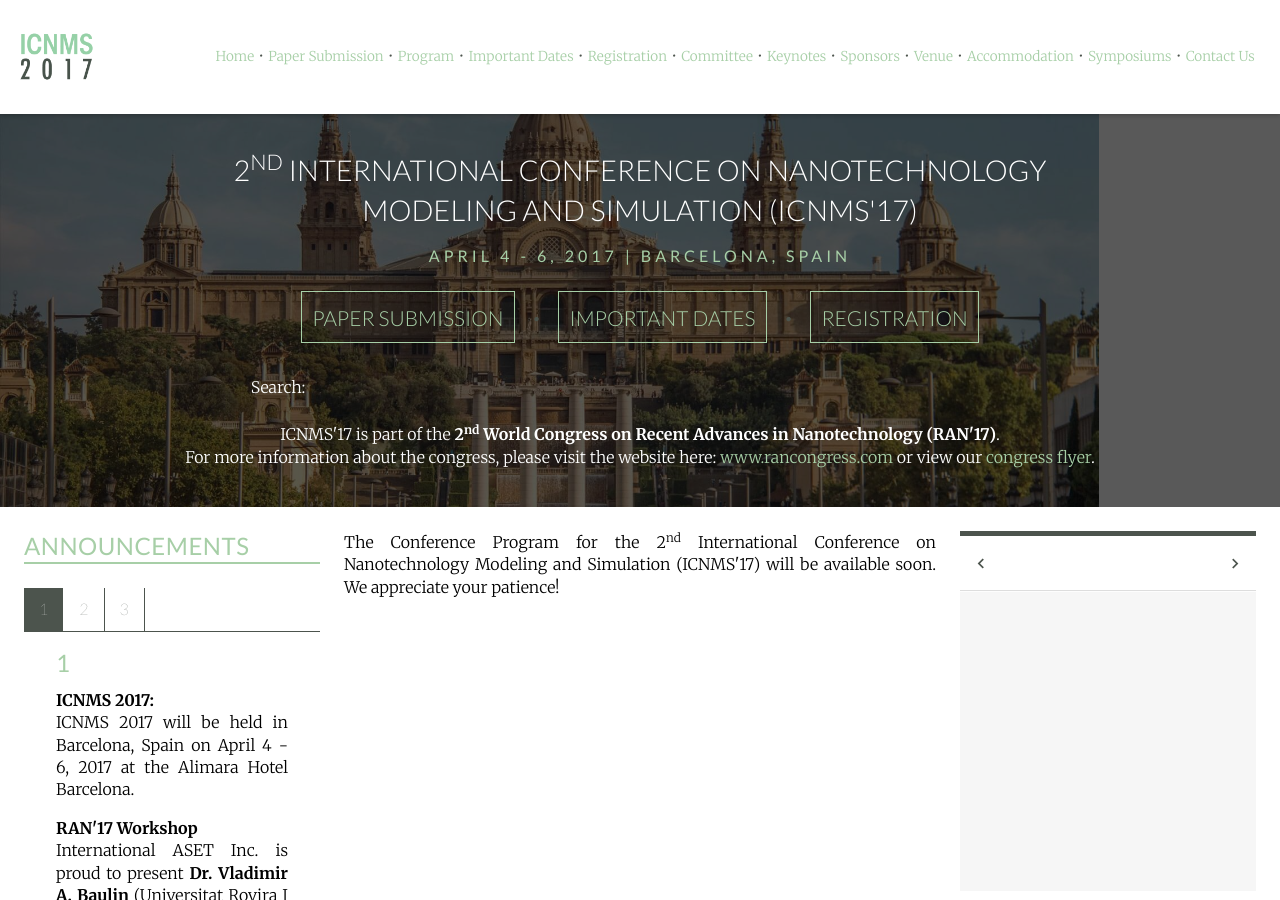
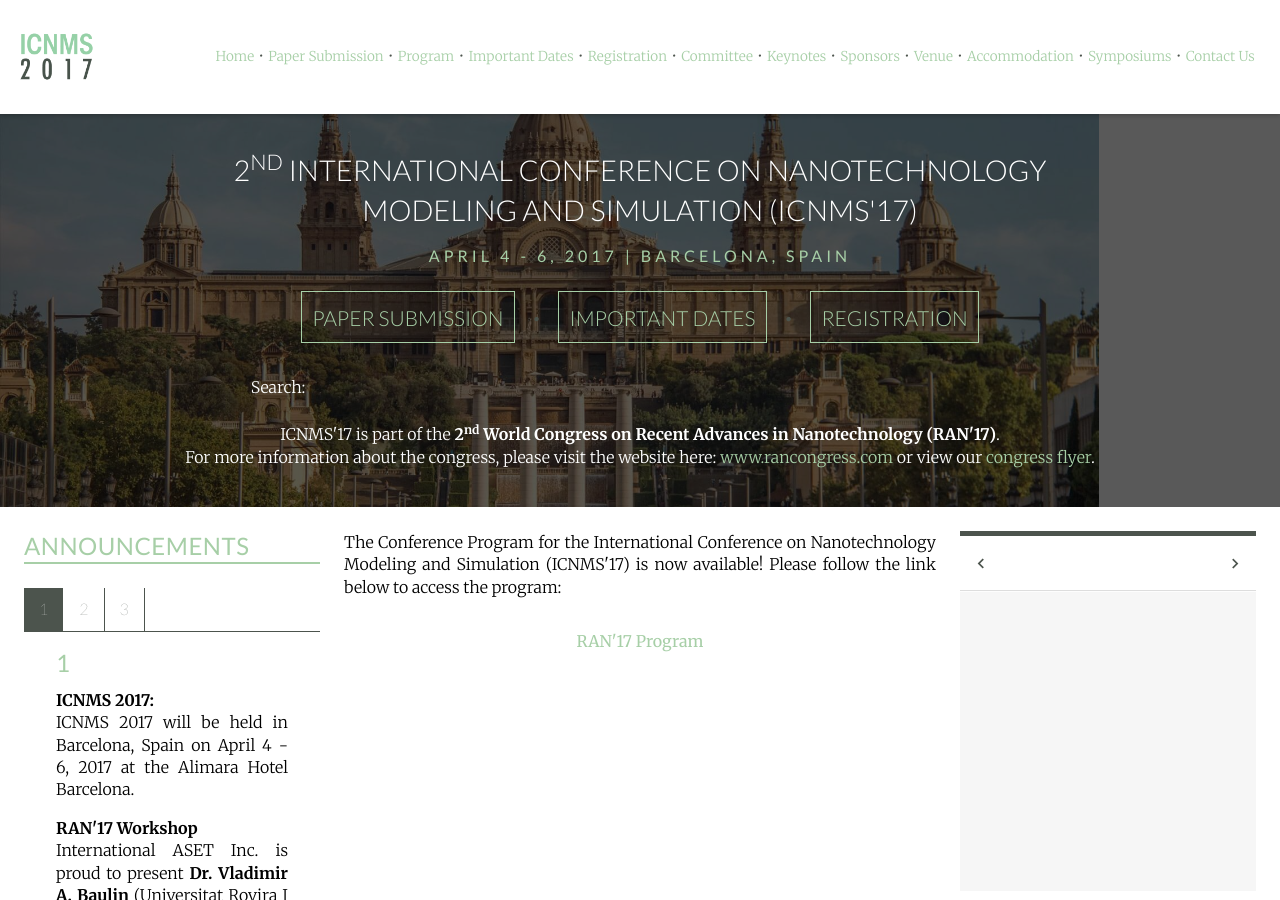
Before and after one commit to intaset/icnms, a Jekyll site: the page built from program.html, in a window 1280 px wide and 900 px high. Built offline with Jekyll 4.4.1, drawn with Linux system fonts in a browser that asks for light colours; nearby versions of some CDN libraries; Markdown is read by kramdown in place of the engine named in the settings; comment, search, counter and statistics services are not loaded.

Commit message:
added the program

```diff
--- a/program.html
+++ b/program.html
@@ -7,10 +7,11 @@ keyword: nanotechnology modeling, nanotechnology simulation, molecular dynamic s
 
 <div class="unit unit-s-1 unit-m-1-4-1 unit-l-1-4-1">
   <div class="unit-spacer content">
-    <p class="body">The Conference Program for the 2<sup>nd</sup> International Conference on Nanotechnology Modeling and Simulation (ICNMS'17) will be available soon. We appreciate your patience!</p>
+   <!--  <p class="body">The Conference Program for the 2<sup>nd</sup> International Conference on Nanotechnology Modeling and Simulation (ICNMS'17) will be available soon. We appreciate your patience!</p> -->
 
-    <!-- <p class="body">The Conference Program for the International Conference on Nanotechnology Modeling and Simulation (ICNMS'17)  is now available! Please follow the link below to access the program:</p>
+    <p class="body">The Conference Program for the International Conference on Nanotechnology Modeling and Simulation (ICNMS'17)  is now available! Please follow the link below to access the program:</p>
 
-    <p align="center"><a href="../RAN16_Program.pdf" class="body-link">RAN'16 Program</a></p> -->
+    <p align="center"><a href="../RAN17_Program.pdf" class="body-link">RAN'17 Program</a></p>
+
   </div>
   </div>
```
Also changed, not shown: 1 other file.
